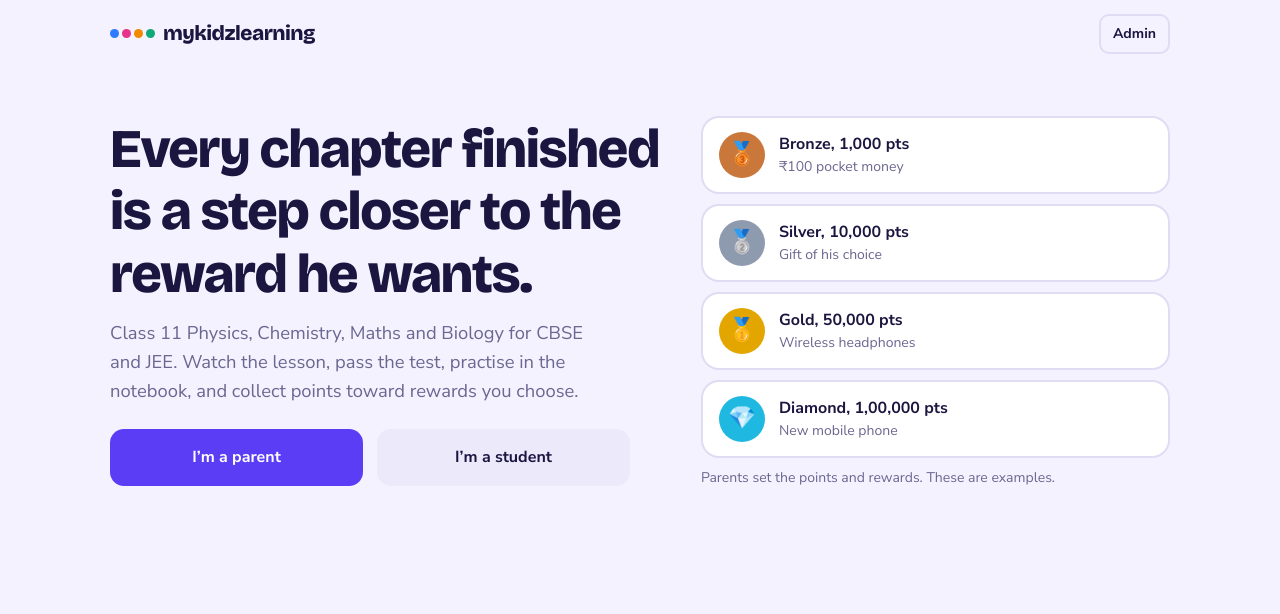
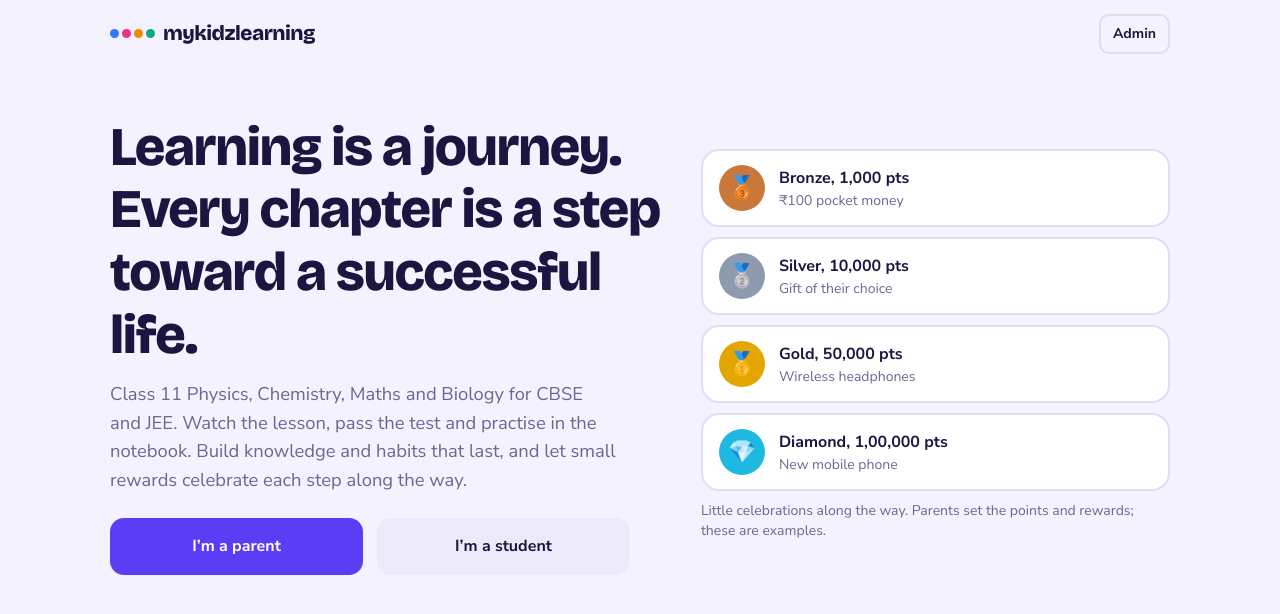
Before and after one commit to santoshgattem/mykidzlearning, a Next.js app: page / in a window 1280 px wide. Shown: the top 614 px of the page. Built offline with nearby package versions, Linux system fonts and the light colour scheme.

Commit message:
Reword home page and title: learning first, rewards secondary
Co-Authored-By: Claude Sonnet 5.5 <noreply@anthropic.com>

```diff
--- a/src/app/layout.tsx
+++ b/src/app/layout.tsx
@@ -17,9 +17,9 @@ const nunito = Nunito_Sans({
 });
 
 export const metadata: Metadata = {
-  title: "mykidzlearning – earn while you learn",
+  title: "mykidzlearning – learning is a journey",
   description:
-    "Class 11 Physics, Chemistry, Maths and Biology for CBSE and JEE. Watch the lesson, pass the test, practise in the notebook, and earn points toward rewards.",
+    "Class 11 Physics, Chemistry, Maths and Biology for CBSE and JEE. Watch the lesson, pass the test and practise in the notebook. Learning is a journey to a successful life, and small rewards celebrate the steps along the way.",
 };
 
 export const viewport: Viewport = {
--- a/src/app/page.tsx
+++ b/src/app/page.tsx
@@ -3,7 +3,7 @@ import { btn, btnGhost, btnSoft, sm } from "@/components/ui";
 
 const LADDER = [
   { tier: "bronze", icon: "🥉", name: "Bronze", pts: "1,000 pts", reward: "₹100 pocket money" },
-  { tier: "silver", icon: "🥈", name: "Silver", pts: "10,000 pts", reward: "Gift of his choice" },
+  { tier: "silver", icon: "🥈", name: "Silver", pts: "10,000 pts", reward: "Gift of their choice" },
   { tier: "gold", icon: "🥇", name: "Gold", pts: "50,000 pts", reward: "Wireless headphones" },
   { tier: "diamond", icon: "💎", name: "Diamond", pts: "1,00,000 pts", reward: "New mobile phone" },
 ] as const;
@@ -37,12 +37,12 @@ export default function Home() {
         <section className="grid items-center gap-7 pt-7 md:grid-cols-[1.2fr_1fr]">
           <div>
             <h1 className="font-display text-[clamp(2rem,6vw,3.4rem)] font-extrabold tracking-tight">
-              Every chapter finished is a step closer to the reward he wants.
+              Learning is a journey. Every chapter is a step toward a successful life.
             </h1>
             <p className="mt-3.5 max-w-[46ch] text-[1.15rem] text-muted">
               Class 11 Physics, Chemistry, Maths and Biology for CBSE and JEE. Watch the lesson,
-              pass the test, practise in the notebook, and collect points toward rewards you
-              choose.
+              pass the test and practise in the notebook. Build knowledge and habits that last,
+              and let small rewards celebrate each step along the way.
             </p>
             <div className="mt-6 grid max-w-[520px] grid-cols-2 gap-3.5">
               <Link href="/parent/login" className={`${btn} !p-4`}>
@@ -73,7 +73,7 @@ export default function Home() {
                 </div>
               </div>
             ))}
-            <p className="text-sm text-muted">Parents set the points and rewards. These are examples.</p>
+            <p className="text-sm text-muted">Little celebrations along the way. Parents set the points and rewards; these are examples.</p>
           </div>
         </section>
       </main>
```
